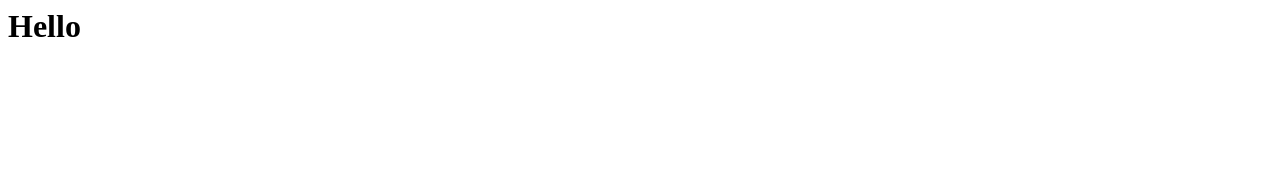
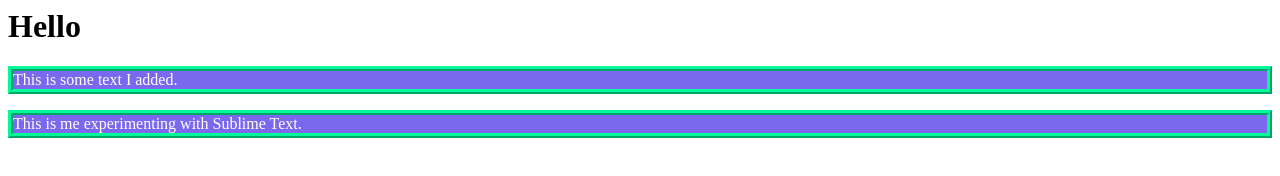
Before and after one commit to NamguNam/NamguNam.github.io, a plain HTML site: page index.html in a window 1280 px wide. Drawn offline with Linux system fonts and the light colour scheme.

Commit message:
Body Text and Style
Added some body text and css. Looks pretty ugly.

```diff
--- a/index.html
+++ b/index.html
@@ -1,8 +1,11 @@
 <html>
 <head>
+<link type="text/css" rel="stylesheet" href= "stylesheet.css"/>
 <title>Brian</title>
 </head>
 <body>
 <h1>Hello</h1>
+			<p class="text">This is some text I added.</p>
+			<p class="text">This is me experimenting with Sublime Text.</p>
 </body>
 </html>
--- /dev/null
+++ b/stylesheet.css
@@ -0,0 +1,7 @@
+.text {
+	font-family: serif;
+	font-size: 1em;
+	color: white;
+	border: 5px ridge mediumspringgreen;
+	background-color: mediumslateblue;
+}
```
